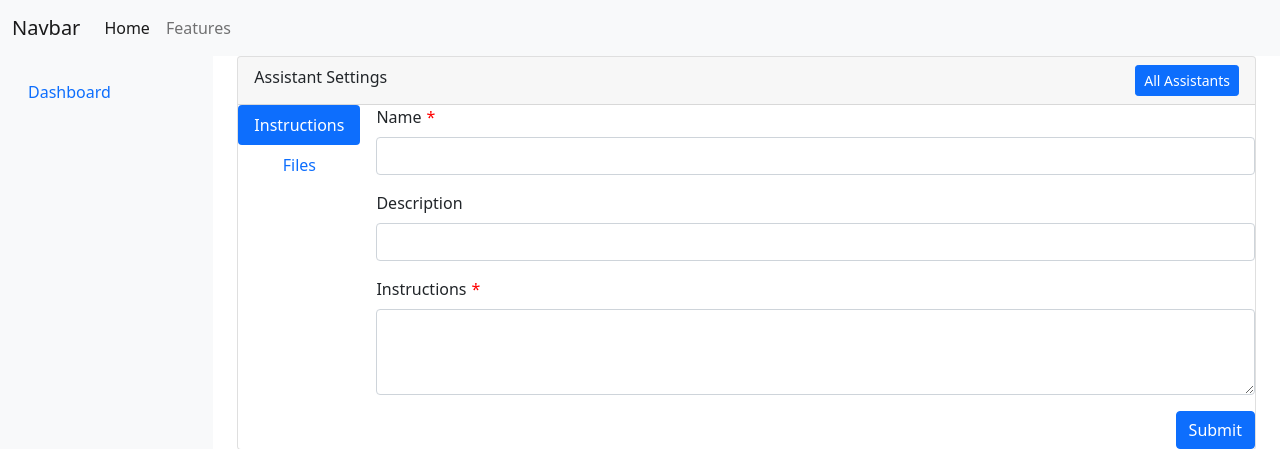
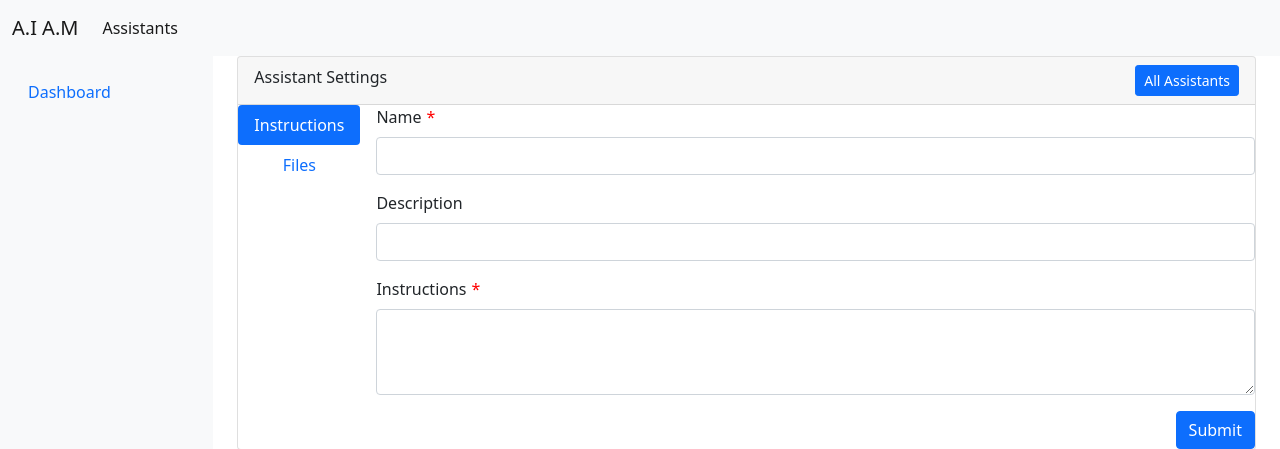
Before and after one commit to salmansherin/AI-Assistant-Maker, a Django app: template templates/assistant/edit.html in a window 1280 px wide. Shown: the top 449 px of the page. Run offline with Django 4.2, Linux system fonts and the light colour scheme; the template is opened without the code that fills it, so the values that code supplies are empty.

Commit message:
📦 chore(requirements.txt): add/update project dependencies
🔧 fix(base.html): update site title and navbar brand to reflect the purpose of the application

```diff
--- a/templates/base.html
+++ b/templates/base.html
@@ -4,7 +4,7 @@
 <head>
     <meta charset="UTF-8">
     <meta name="viewport" content="width=device-width, initial-scale=1.0">
-    <title>{% block title %}Your Site Title{% endblock title %}</title>
+    <title>{% block title %}A.I Assistant Maker{% endblock title %}</title>
     <link href="https://cdn.jsdelivr.net/npm/bootstrap@5.0.0/dist/css/bootstrap.min.css" rel="stylesheet">
     <script src="https://cdn.jsdelivr.net/npm/jquery@3.7.1/dist/jquery.min.js"
             integrity="sha256-/JqT3SQfawRcv/BIHPThkBvs0OEvtFFmqPF/lYI/Cxo=" crossorigin="anonymous"></script>
@@ -16,7 +16,7 @@
     <!-- Top Bar -->
     <nav class="navbar navbar-expand-lg navbar-light bg-light">
         <div class="container-fluid">
-            <a class="navbar-brand" href="#">Navbar</a>
+            <a class="navbar-brand" href="/">A.I A.M</a>
             <button class="navbar-toggler" type="button" data-bs-toggle="collapse" data-bs-target="#navbarNav"
                     aria-controls="navbarNav" aria-expanded="false" aria-label="Toggle navigation">
                 <span class="navbar-toggler-icon"></span>
@@ -24,10 +24,7 @@
             <div class="collapse navbar-collapse" id="navbarNav">
                 <ul class="navbar-nav">
                     <li class="nav-item">
-                        <a class="nav-link active" aria-current="page" href="#">Home</a>
-                    </li>
-                    <li class="nav-item">
-                        <a class="nav-link" href="#">Features</a>
+                        <a class="nav-link active" aria-current="page" href="/">Assistants</a>
                     </li>
                     <!-- More nav items here -->
                 </ul>
```
Also changed, not shown: requirements.txt (added, +21 -0 lines).
